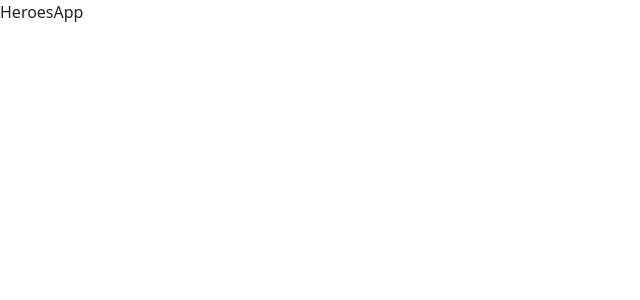
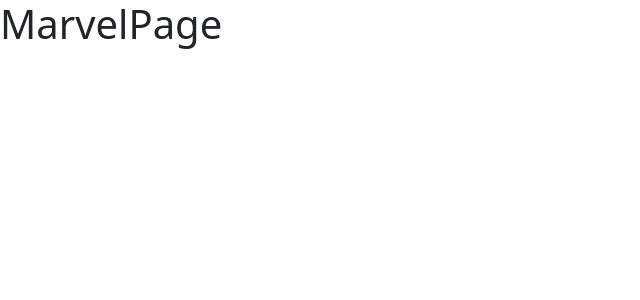
Before and after one commit to fersayago/devtalles-react-mern, a React (Vite) app in the folder 05.heroes-spa/: page /marvel in a window 1280 px wide. Shown: the top 300 px of the page, without its empty margins (0-640 px from the left). Built offline with nearby package versions, Linux system fonts and the light colour scheme.

Commit message:
creando primer Router e install react-router-dom

```diff
--- a/05.heroes-spa/package.json
+++ b/05.heroes-spa/package.json
@@ -10,7 +10,8 @@
   },
   "dependencies": {
     "react": "^18.2.0",
-    "react-dom": "^18.2.0"
+    "react-dom": "^18.2.0",
+    "react-router-dom": "^6.4.3"
   },
   "devDependencies": {
     "@types/react": "^18.0.24",
--- a/05.heroes-spa/src/HeroesApp.jsx
+++ b/05.heroes-spa/src/HeroesApp.jsx
@@ -1,8 +1,9 @@
+import AppRouter from "./router/AppRouter"
 
 const HeroesApp = () => {
   return (
     <>
-      <div>HeroesApp</div>
+      <AppRouter />
     </>
   )
 }
--- /dev/null
+++ b/05.heroes-spa/src/auth/pages/Loginpage.jsx
@@ -0,0 +1,8 @@
+
+const Loginpage = () => {
+  return (
+    <h1>Loginpage</h1>
+  )
+}
+
+export default Loginpage
--- /dev/null
+++ b/05.heroes-spa/src/heroes/pages/DcPage.jsx
@@ -0,0 +1,8 @@
+
+const DcPage = () => {
+  return (
+    <h1>DcPage</h1>
+  )
+}
+
+export default DcPage
--- /dev/null
+++ b/05.heroes-spa/src/heroes/pages/MarvelPage.jsx
@@ -0,0 +1,8 @@
+
+const MarvelPage = () => {
+  return (
+    <h1>MarvelPage</h1>
+  )
+}
+
+export default MarvelPage
--- a/05.heroes-spa/src/main.jsx
+++ b/05.heroes-spa/src/main.jsx
@@ -1,10 +1,14 @@
 import React from 'react'
 import ReactDOM from 'react-dom/client'
+import { BrowserRouter } from 'react-router-dom'
+
 import HeroesApp from './HeroesApp'
 import './styles.css'
 
 ReactDOM.createRoot(document.getElementById('root')).render(
   <React.StrictMode>
-    <HeroesApp />
+    <BrowserRouter>
+      <HeroesApp />
+    </BrowserRouter>
   </React.StrictMode>
 )
--- /dev/null
+++ b/05.heroes-spa/src/router/AppRouter.jsx
@@ -0,0 +1,20 @@
+import { Navigate, Route, Routes } from "react-router-dom"
+import Loginpage from "../auth/pages/Loginpage"
+import DcPage from "../heroes/pages/DcPage"
+import MarvelPage from "../heroes/pages/MarvelPage"
+
+const AppRouter = () => {
+  return (
+    <>
+      <Routes>
+        {/* <Route path='about' element={ <About/> }/> */}
+        <Route path='login' element={ <Loginpage/> }/>
+        <Route path='marvel' element={ <MarvelPage/> }/>
+        <Route path='dc' element={ <DcPage/> }/>
+        <Route path='/' element={ <Navigate to='marvel' />}/>
+      </Routes>
+    </>
+  )
+}
+
+export default AppRouter
```
Also changed, not shown: 1 other file (tests, documents, lock files or other folders).
